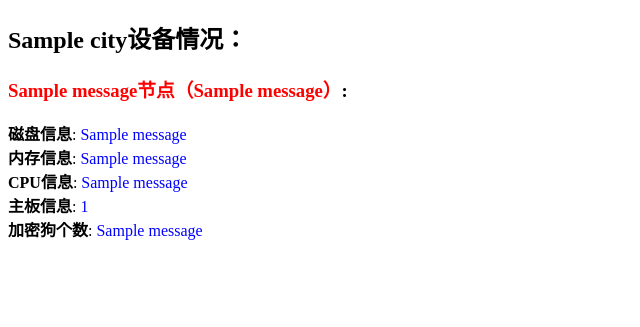
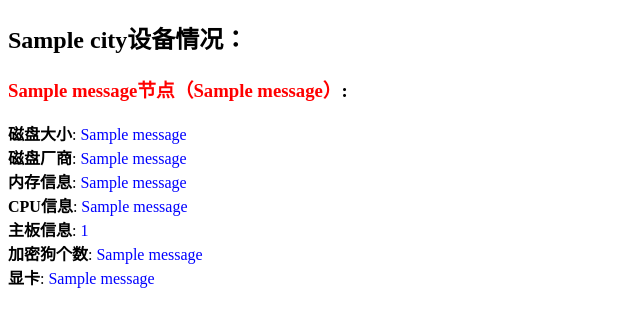
Before and after one commit to keson1/sys_monit, a Flask app: template app/templates/device_info.html in a window 1280 px wide. Shown: the top 327 px of the page, without its empty margins (0-640 px from the left). Run offline with Flask 2, Linux system fonts and the light colour scheme; the template is opened without the code that fills it: most values are stand-ins (such as "Sample title", 1, 10 or a date in 2020).

Commit message:
修改device查询的shell命令

```diff
--- a/app/templates/device_info.html
+++ b/app/templates/device_info.html
@@ -15,12 +15,14 @@
     {% if message[0]=='error' %}
         <h3><font color="#FF0000"><b>{{ message[1] }}:连接错误请检查</b></font>:</h3>
     {% else %}
-        <h3><font color="#FF0000"><b>{{ message[5] }}节点（{{ message[6] }}）</b></font>:</h3>
-        <p><font color="#000000"><b>磁盘信息</b></font>: <font color="#0000FF">{{ message[4] }}</font>
+        <h3><font color="#FF0000"><b>{{ message[7] }}节点（{{ message[8] }}）</b></font>:</h3>
+        <p><font color="#000000"><b>磁盘大小</b></font>: <font color="#0000FF">{{ message[4] }}</font>
+        <p><font color="#000000"><b>磁盘厂商</b></font>: <font color="#0000FF">{{ message[6] }}</font>
         <p><font color="#000000"><b>内存信息</b></font>: <font color="#0000FF">{{ message[2] }}</font>
         <p><font color="#000000"><b>CPU信息</b></font>: <font color="#0000FF">{{ message[1] }}</font>
         <p><font color="#000000"><b>主板信息</b></font>: <font color="#0000FF">{{ message[0] }}</font>
         <p><font color="#000000"><b>加密狗个数</b></font>: <font color="#0000FF">{{ message[3] }}</font>
+        <p><font color="#000000"><b>显卡</b></font>: <font color="#0000FF">{{ message[5] }}</font>
     {% endif %}
 {% endfor %}
 </body>
```
Also changed, not shown: app/main/views.py (+8 -5 lines).
